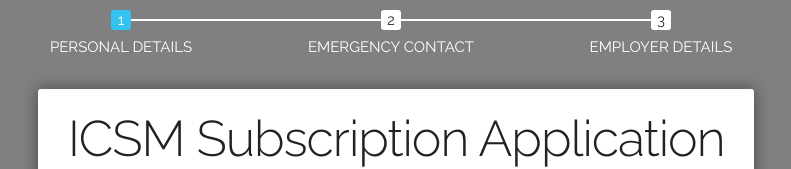
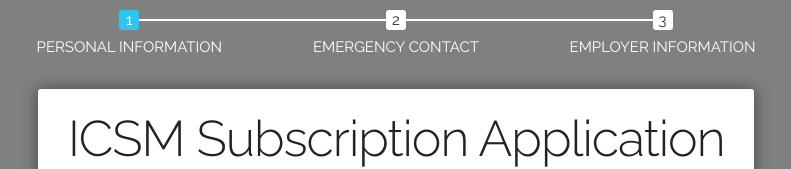
Before and after one commit to JayWIlsonJr/Form-Demo, a plain HTML site: page index.html in a window 1280 px wide. Shown: the top 169 px of the page, without its empty margins (224-1015 px from the left). Drawn offline with nearby package versions, Linux system fonts and the light colour scheme.

Commit message:
Changed text below progress bar

```diff
--- a/css/styles.css
+++ b/css/styles.css
@@ -25,7 +25,7 @@ body {
   overflow: hidden;
   counter-reset: step;
   text-align: center;
-  margin: 10px 0 0 -50px;
+  margin: 10px 0 0 -40px;
 }
 
 .progress-bar li {
--- a/index.html
+++ b/index.html
@@ -40,9 +40,9 @@
       <!-- Progress Bar -->
       <div class="row">
         <ul class="progress-bar">
-          <li class="active">Personal Details</li>
+          <li class="active">Personal Information</li>
           <li>Emergency Contact</li>
-          <li>Employer Details</li>
+          <li>Employer Information</li>
         </ul>
       </div><!-- .row -->
 
--- a/js/theMagic.js
+++ b/js/theMagic.js
@@ -71,7 +71,7 @@ $(document).ready(function() {
 
   $( "form" ).on( "submit", function( event ) {
     event.preventDefault();
-    console.log(this);
+
     $.ajax({
       type: 'POST',
       url: $(this).attr('action'),
```
